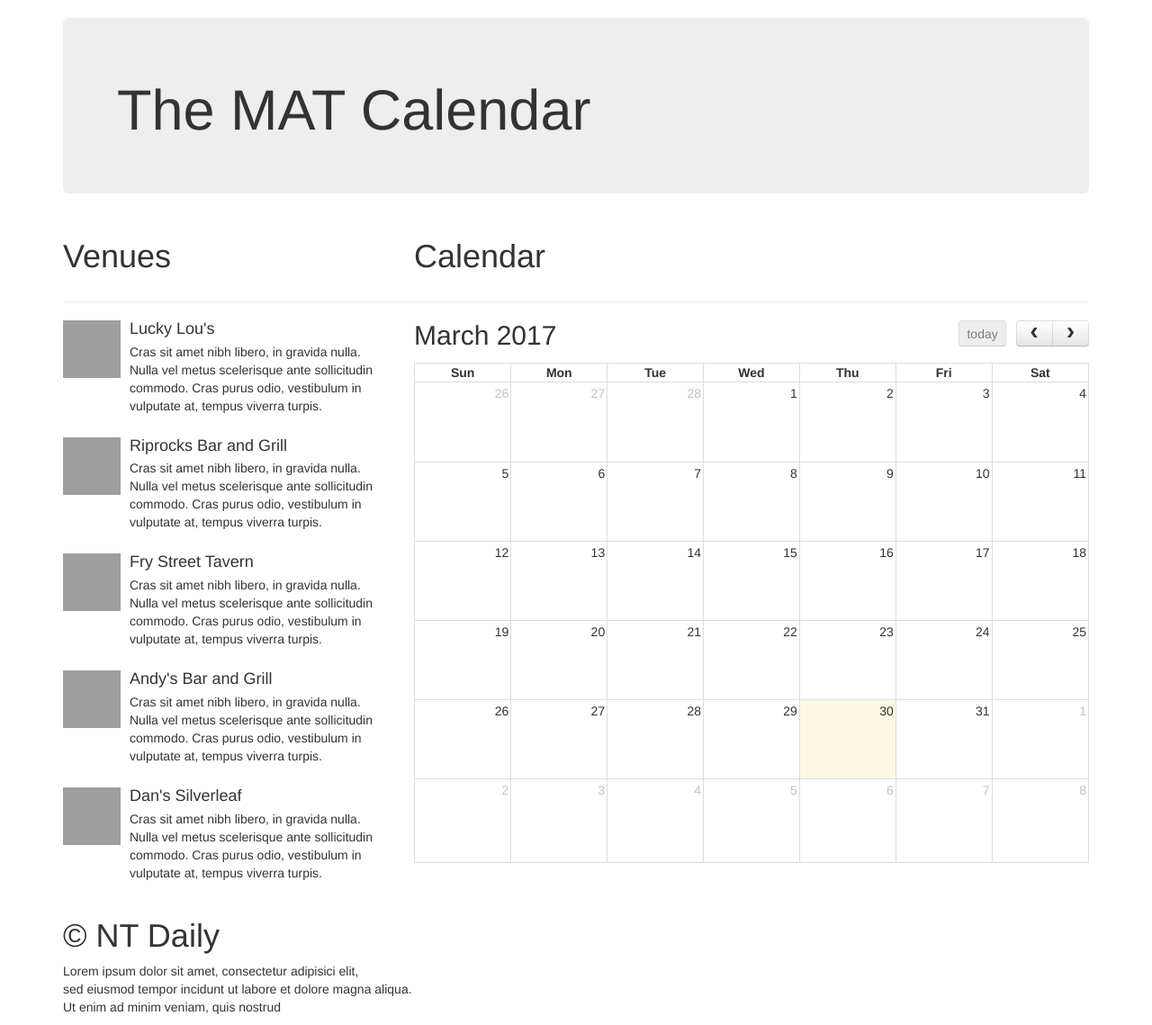
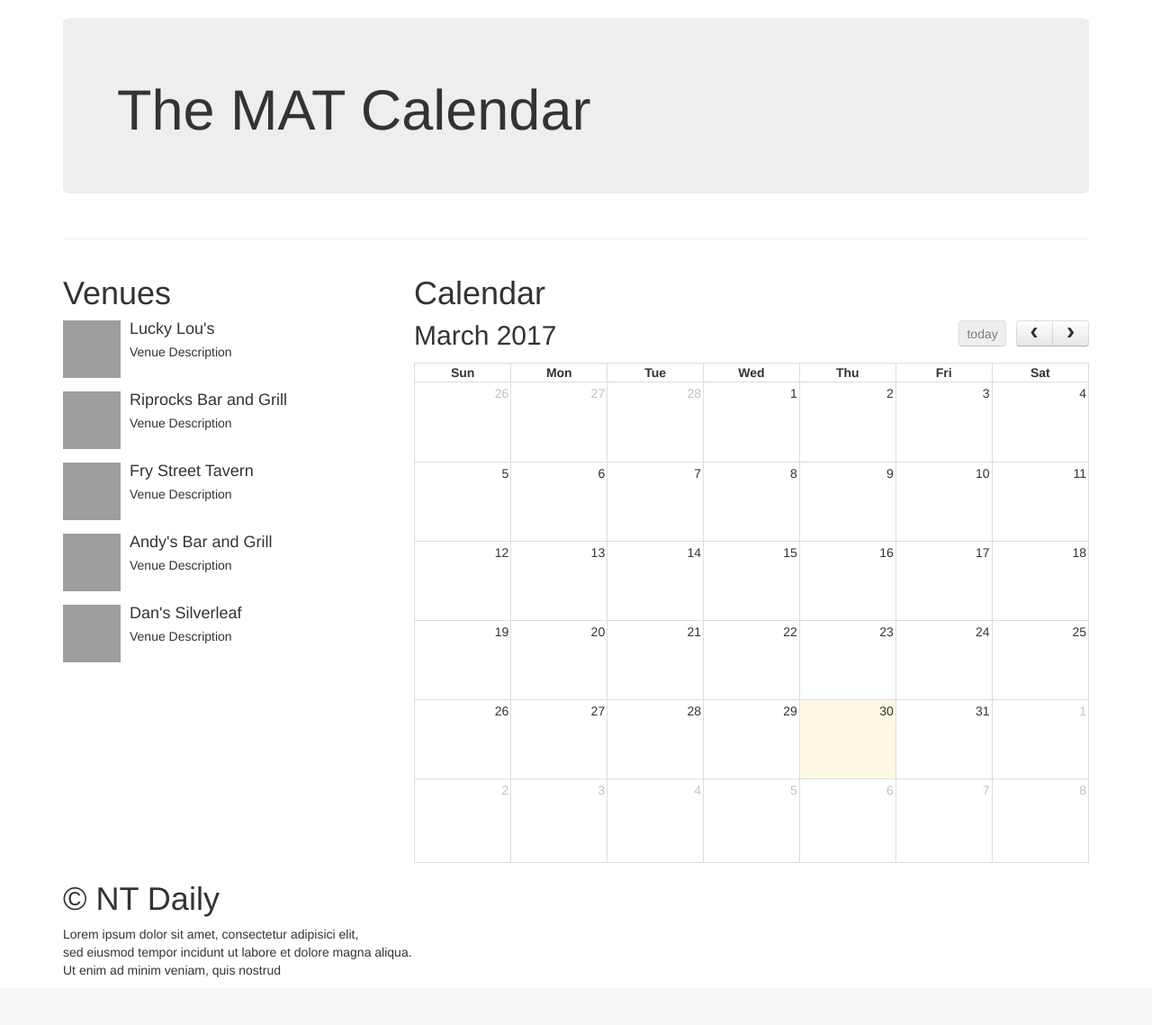
Before and after one commit to ZacharyLangley/TheMAT, a Django app: page / in a window 1280 px wide. Shown: the part 51-1190 px from the top of the page at 90% size. After the commit the page ends 1137 px from the top, so only its background shows below. Run offline with Django 3.2, Linux system fonts and the light colour scheme; data comes from the database, SQL or seed files in the repository; lists and menus that the app fills with data are empty; some libraries are stand-ins or nearby versions; grey boxes are pictures that could not be loaded.

Commit message:
Home page prints venue names from DB, clicking on the image brings user to their profile. Venue Profiles pages displays venues in rows.

```diff
--- a/themat/scheduler/templates/index.html
+++ b/themat/scheduler/templates/index.html
@@ -13,16 +13,10 @@
 
  {% endblock %}
     {% block body_block %}
-        <div class="section"><div class="container"><div class="row"><div class="col-md-12"><div class="jumbotron"> <h1>The MAT Calendar</h1>   </div></div></div></div></div>
         <div class="section">
+          <div class="container"><div class="row"><div class="col-md-12"><div class="jumbotron"> <h1>The MAT Calendar</h1>   </div></div></div></div>
             <div class="container">
                 <div class="row">
-                    <div class="col-md-4">
-                        <h1>Venues</h1>
-                    </div>
-                    <div class="col-md-8">
-                        <h1 class="text-left">Calendar</h1>
-                    </div>
                 </div>
                 <div class="row">
                     <div class="col-md-12">
@@ -31,51 +25,23 @@
                 </div>
                 <div class="row">
                     <div class="col-md-4">
+                      <h1>Venues</h1>
                         <ul class="media-list">
+                          {% for v in venues %}
                             <li class="media">
-                                <a class="pull-left" href="https://www.yelp.com/biz/lucky-lous-denton">
+                                <a class="pull-left" href="/profiles/{{ v.id }}">
                                     <img class="media-object" src="https://lh5.ggpht.com/m4AKm33TFRdf2mzagtMvIarKT6KdR0AmdRGHGws8yRioKFMeUzfIdFUem-P8XhvKX-V-=w300" height="64" width="64">
                                 </a>
                                 <div class="media-body">
-                                    <h4 class="media-heading">Lucky Lou's</h4>
-                                    <p>Cras sit amet nibh libero, in gravida nulla. Nulla vel metus scelerisque ante sollicitudin commodo. Cras purus odio, vestibulum in vulputate at, tempus viverra turpis. </p>
-                                </div>
-                            </li><li class="media">
-                                <a class="pull-left" href="https://www.yelp.com/biz/riprocks-denton">
-                                    <img class="media-object" src="https://scontent-dft4-2.xx.fbcdn.net/v/t1.0-1/10523838_938744249484610_4733063301282358944_n.jpg?oh=912e35d88b9249cd9c05572b5995263a&amp;oe=59613E70" height="64" width="64">
-                                </a><div class="media-body">
-                                    <h4 class="media-heading">Riprocks Bar and Grill</h4>
-                                    <p>Cras sit amet nibh libero, in gravida nulla. Nulla vel metus scelerisque ante sollicitudin commodo. Cras purus odio, vestibulum in vulputate at, tempus viverra turpis.</p>
+                                    <h4 class="media-heading">{{v.venue_name}}</h4>
+                                    <p>Venue Description </p>
                                 </div>
                             </li>
-                            <li class="media">
-                                <a class="pull-left" href="https://www.yelp.com/biz/fry-street-tavern-denton-3">
-                                    <img class="media-object" src="https://pbs.twimg.com/profile_images/478581426103648257/DGq_HlMT_400x400.jpeg" height="64" width="64">
-                                </a>
-                                <div class="media-body">
-                                    <h4 class="media-heading">Fry Street Tavern</h4>
-                                    <p>Cras sit amet nibh libero, in gravida nulla. Nulla vel metus scelerisque ante sollicitudin commodo. Cras purus odio, vestibulum in vulputate at, tempus viverra turpis.</p>
-                                </div>
-                            </li>
-                            <li class="media">
-                                <a class="pull-left" href="https://www.yelp.com/biz/andys-basement-denton">
-                                    <img class="media-object" src="https://pbs.twimg.com/profile_images/2924347200/ee246d7cc11ad094e4d475bd0e5d8038.jpeg" height="64" width="64">
-                                </a>
-                                <div class="media-body">
-                                    <h4 class="media-heading">Andy's Bar and Grill</h4>
-                                    <p>Cras sit amet nibh libero, in gravida nulla. Nulla vel metus scelerisque ante sollicitudin commodo. Cras purus odio, vestibulum in vulputate at, tempus viverra turpis.</p>
-                                </div>
-                            </li>
-                            <li class="media">
-                                <a class="pull-left" href="https://www.yelp.com/biz/dans-silver-leaf-denton">
-                                    <img class="media-object" src="https://dentonjazz135dotcom.files.wordpress.com/2012/06/dans-silverleaf-logo-best.jpg" height="64" width="64"></a><div class="media-body">
-                                    <h4 class="media-heading">Dan's Silverleaf</h4>
-                                    <p>Cras sit amet nibh libero, in gravida nulla. Nulla vel metus scelerisque ante sollicitudin commodo. Cras purus odio, vestibulum in vulputate at, tempus viverra turpis.</p>
-                                </div>
-                            </li>
+                          {% endfor %}
                         </ul>
                     </div>
                     <div class="col-md-8">
+                        <h1 class="text-left">Calendar</h1>
                         <div id="calendar"></div>
                     </div>
                 </div>
--- a/themat/scheduler/views.py
+++ b/themat/scheduler/views.py
@@ -3,7 +3,9 @@ from .models import Venue
 
 # Create your views here.
 def index(request):
-    return render(request, 'index.html')
+    venues = Venue.objects.all()
+    context = {'venues': venues}
+    return render(request, 'index.html', context)
 
 def profileList(request):
     venues = Venue.objects.all()
```
Also changed, not shown: themat/scheduler/templates/profileList.html (+13 -7 lines).
